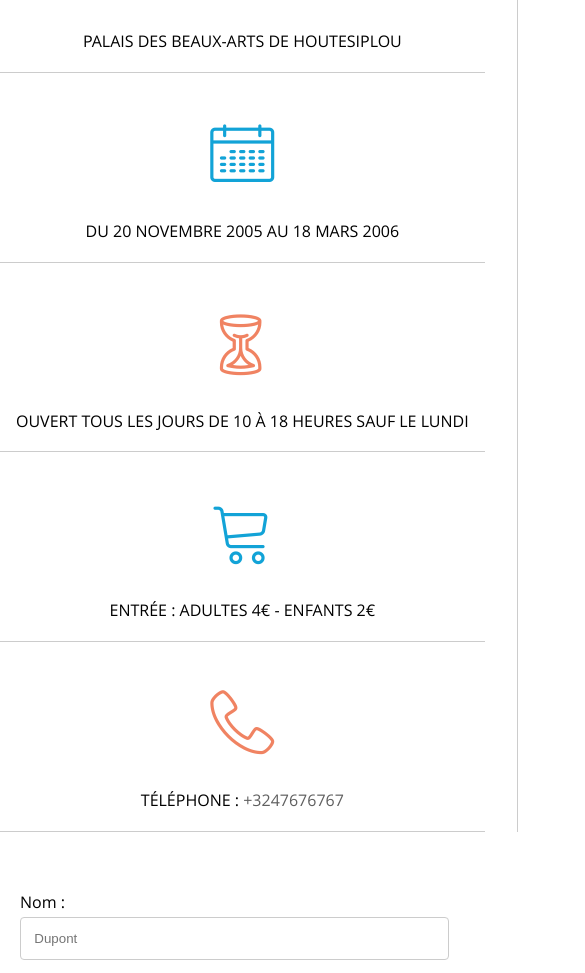
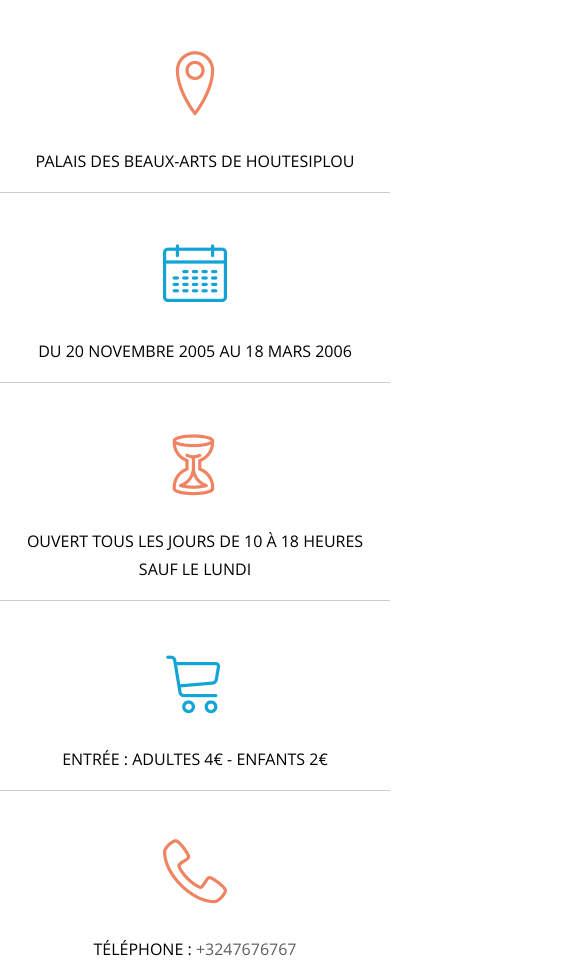
Before and after one commit to dylanschirino/Artiste, a website: page pratique.html in a window 390 px wide. Shown: the part 349-1322 px from the top of the page, 585 px wide, since content can reach past the window. Drawn offline with Linux system fonts and the light colour scheme.

Commit message:
responsive pratique section

```diff
--- a/sass/components/_pratique.scss
+++ b/sass/components/_pratique.scss
@@ -80,3 +80,11 @@
     }
   }
 }
+
+@media screen and (max-width:426px) {
+  .info{
+    &__menu{
+      border-right:0;
+    }
+  }
+}
--- a/sass/object/_pratique.scss
+++ b/sass/object/_pratique.scss
@@ -38,3 +38,28 @@
     margin-right: 2em;
   }
 }
+@media screen and (max-width:920px) {
+  .main{
+    width:40em;
+    margin: auto;
+  }
+  .form{
+    display: block;
+  }
+}
+@media screen and (max-width:426px) {
+  .main{
+    width:100%;
+    margin:0;
+  }
+  .info{
+    &__element{
+      margin: 0;
+    }
+  }
+  .form{
+    width: 90%;
+    margin:0;
+    margin-left:1em;
+  }
+}
```
Also changed, not shown: css/styles.css, 1 other file.
